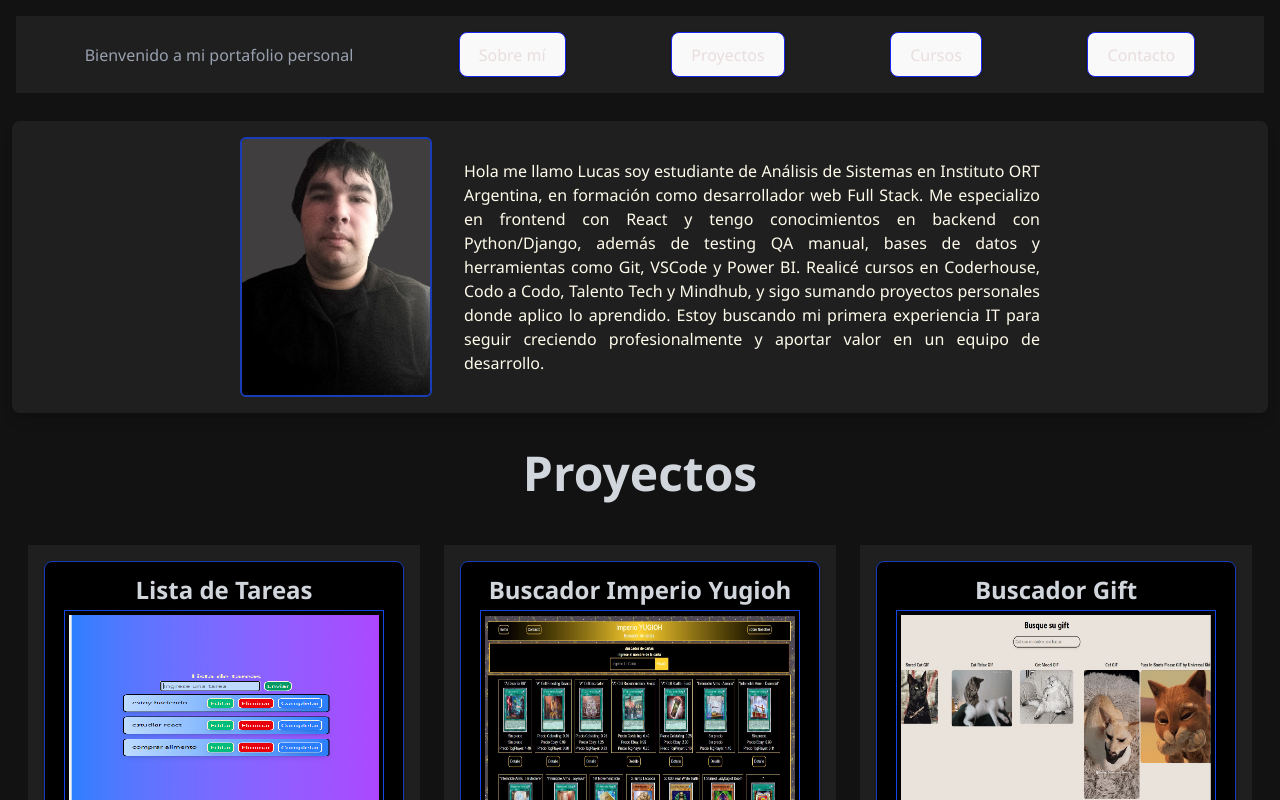
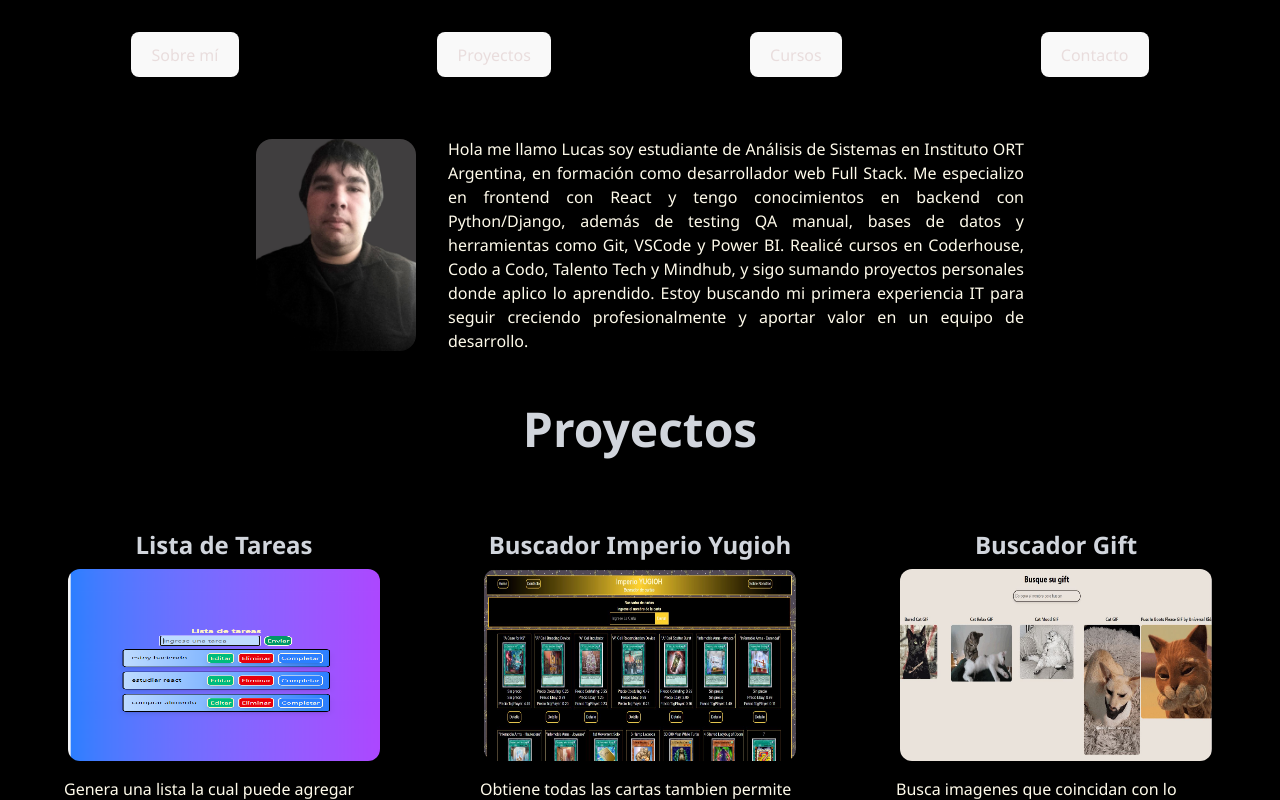
Before and after one commit to spawnew/Portafolio, a React (Vite) app: page / in a window 1280 px wide. Shown: the top 800 px of the page. Built offline with nearby package versions, Linux system fonts and the light colour scheme.

Commit message:
mejora de estilos

```diff
--- a/src/Componentes/Acerca.jsx
+++ b/src/Componentes/Acerca.jsx
@@ -4,11 +4,11 @@ import { motion } from 'framer-motion'
 const Acerca = () => {
     return (
         <section id="acerca">
-    <div className="flex flex-col md:flex-row items-center justify-center gap-8 m-3 p-4 bg-[#1f1f1f] text-white rounded-lg shadow-lg">
+    <div className="flex flex-col md:flex-row items-center justify-center gap-8 m-3 p-4  text-white rounded-lg shadow-lg">
 
 
 
-              <img className="rounded-md border-2 border-blue-800 w-48 h-65 object-cover"  src={foto} alt="foto-perfil"  />
+              <img className="rounded-2xl  w-40 h-53 object-cover"  src={foto} alt="foto-perfil"  />
 
 
               <motion.p initial={{  scale: 0.95 }}
--- a/src/Componentes/Contacto/Contacto.jsx
+++ b/src/Componentes/Contacto/Contacto.jsx
@@ -60,7 +60,7 @@ const Contacto = () => {
 
           <button
             type="submit"
-            className="bg-blue-700 hover:bg-blue-600 text-white px-4 py-2 rounded-md font-semibold transition-all"
+            className="bg-black border-2 border-b-blue-900 hover:bg-blue-600 text-white px-4 py-2 rounded-md font-semibold transition-all"
           >
             Enviar
           </button>
--- a/src/Componentes/Educacion/Edu.jsx
+++ b/src/Componentes/Educacion/Edu.jsx
@@ -7,7 +7,7 @@ const Edu = ({titulo,institucion,tecnologia="",fecha}) => {
       transition={{ type: 'spring', duration: 3 }}
       viewport={{ once: true, amount: 0.4 }}
 
-          className='p-2 bg-black border border-blue-800 rounded-lg shadow-md flex flex-col justify-center items-center hover:scale-105 o hover:shadow-lg w-90'>
+          className='p-2 bg-black  hover:border-blue-900 hover:border-2  hover:rounded-2xl  rounded-lg shadow-md flex flex-col justify-center items-center hover:scale-105 o hover:shadow-lg w-90'>
           <p className=' text-amber-50'>{ titulo}</p>
           <p className=' text-amber-50'>{institucion }</p>
           <p className=' text-amber-50'>{fecha }</p>
--- a/src/Componentes/Educacion/Educacion.jsx
+++ b/src/Componentes/Educacion/Educacion.jsx
@@ -15,7 +15,7 @@ const Educacion = () => {
                   <motion.div key={edu.id}    initial={{ opacity: 0, y: 100 }}
                   whileInView={{ opacity: 1, y: 0 }}
                   transition={{ type: 'spring', duration: 2 }}
-                  viewport={{ once: true, amount: 0.4 }} className='bg-[#1f1f1f] text-white p-4 mb-4 rounded-lg shadow-md  '>
+                  viewport={{ once: true, amount: 0.4 }} className=' text-white p-4 mb-4 rounded-lg shadow-md  '>
                       <Edu
                           titulo={edu.titulo}
                           institucion={edu.institucion}
--- a/src/Componentes/Footer/Footer.jsx
+++ b/src/Componentes/Footer/Footer.jsx
@@ -5,7 +5,7 @@ import github from '../../assets/github.jpeg'
 import cv from '../../assets/cv.JPG'
 const Footer = () => {
   return (
-    <div className=' flex justify-center items-center bg-[#1f1f1f] text-grey p-1'>
+    <div className=' flex justify-center items-center  text-grey p-1'>
       <Redes
         nombre="Github"
         link="https://github.com/spawnew"
--- a/src/Componentes/Navbar.jsx
+++ b/src/Componentes/Navbar.jsx
@@ -5,9 +5,9 @@ const Navbar = () => {
 
 
 
-<nav className="bg-[#121212] text-[#e0e0e0] p-4 z-50 w-full">
-<ul className="flex flex-col items-center gap-4 bg-[#1f1f1f] p-4 sm:flex-row sm:justify-around sm:gap-0">
-          <p className='text-center text-gray-400'>Bienvenido a mi portafolio personal</p>
+<nav className=" background-color: #010738; text-[#e0e0e0] p-4 z-50 w-full">
+<ul className="flex flex-col items-center gap-4  p-4 sm:flex-row sm:justify-around sm:gap-0">
+
 
           <motion.li
   initial={{ opacity: 0, y: 20 }}
@@ -15,7 +15,7 @@ const Navbar = () => {
   transition={{ type: 'spring', duration: 1.2 }}
   viewport={{ once: true, amount: 0.3 }}
 >
-  <button className="bg-blue-600 hover:bg-blue-700 transition duration-300 text-amber-50 py-2 px-4 rounded-md shadow">
+  <button className=" hover:bg-black border-b-blue-700 transition duration-300 text-amber-50 py-2 px-4 rounded-md shadow">
     <a href="#acerca" className="hover:text-blue-500">Sobre mí</a>
   </button>
 </motion.li>
@@ -26,7 +26,7 @@ const Navbar = () => {
   transition={{ type: 'spring', duration: 1.2 }}
   viewport={{ once: true, amount: 0.3 }}
 >
-  <button className="bg-blue-600 hover:bg-blue-700 transition duration-300 text-amber-50 py-2 px-4 rounded-md shadow">
+  <button className=" hover:bg-black border-b-blue-700 transition duration-300 text-amber-50 py-2 px-4 rounded-md shadow">
     <a href="#proyectos" className="hover:text-blue-500">Proyectos</a>
   </button>
         </motion.li>
@@ -36,7 +36,7 @@ const Navbar = () => {
   transition={{ type: 'spring', duration: 1.2 }}
   viewport={{ once: true, amount: 0.3 }}
 >
-  <button className="bg-blue-600 hover:bg-blue-700 transition duration-300 text-amber-50 py-2 px-4 rounded-md shadow">
+  <button className=" hover:bg-black border-b-blue-700 transition duration-300 text-amber-50 py-2 px-4 rounded-md shadow">
     <a href="#cursos" className="hover:text-blue-500">Cursos</a>
   </button>
 </motion.li>
@@ -47,7 +47,7 @@ const Navbar = () => {
   transition={{ type: 'spring', duration: 1.2 }}
   viewport={{ once: true, amount: 0.3 }}
 >
-  <button className="bg-blue-600 hover:bg-blue-700 transition duration-300  text-amber-50 py-2 px-4 rounded-md shadow">
+  <button className=" hover:bg-black border-b-blue-700 transition duration-300 text-amber-50 py-2 px-4 rounded-md shadow">
     <a href="#contacto" className="hover:text-blue-500">Contacto</a>
   </button>
 </motion.li>
--- a/src/Componentes/Proyecto/ProyectoCard.jsx
+++ b/src/Componentes/Proyecto/ProyectoCard.jsx
@@ -7,9 +7,9 @@ const ProyectoCard = ({titulo,descripcion,imagen,url,tecnologia}) => {
             transition={{ type: 'spring', duration: 3 }}
             viewport={{ once: true, amount: 0.4 }}
 
-     className='p-2 bg-black border border-blue-800 rounded-lg shadow-md flex flex-col justify-center items-center hover:scale-105 o hover:shadow-lg w-90'>
+     className='p-2 bg-black  hover:border-blue-900 hover:border-2  hover:rounded-2xl shadow-md flex flex-col justify-center items-center hover:scale-105 o hover:shadow-lg w-90'>
           <h2 className='text-2xl font-bold p-1 text-gray-300'> {titulo}</h2>
-          <img src={imagen} className='w-80 h-50 p-1 border-1 border-blue-700' alt="foto del proyecto"  />
+          <img src={imagen} className='w-80 h-50 p-1 rounded-2xl' alt="foto del proyecto"  />
           <p className='m-3 text-amber-50 '>{descripcion}</p>
           <p className='text-amber-50 '>{tecnologia}</p>
           <a href={url} className='text-blue-500 hover:underline'><p>Ver proyecto</p></a>
--- a/src/Componentes/Proyecto/Proyectos.jsx
+++ b/src/Componentes/Proyecto/Proyectos.jsx
@@ -18,7 +18,7 @@ const Proyectos = () => {
           {proyecto.map((proyecto) => (
      <motion.div
     initial={{scale:1}}
-   key={proyecto.id} className='bg-[#1f1f1f]   text-white p-4'>
+   key={proyecto.id} className='  text-white p-4'>
               <ProyectoCard
                   titulo={proyecto.title}
                   descripcion={proyecto.description}
--- a/src/index.css
+++ b/src/index.css
@@ -31,7 +31,7 @@ body {
   padding: 0;
   min-height: 100vh;
   flex-direction: column;
-  background-color: #121212;
+  background-color:black;
     color: #e0e0e0;
     font-family: 'Segoe UI', sans-serif;
 
@@ -50,15 +50,15 @@ button {
   font-size: 1em;
   font-weight: 500;
   font-family: inherit;
-  background-color:rgb(6, 6, 34);
+
   color:darkgray;
-  border: 1px solid #1924f3;
+
   cursor: pointer;
   transition: border-color 0.25s;
 
 }
 button:hover {
-  border-color: #646cff;
+  border-color: #030ff1;
 }
 button:focus,
 button:focus-visible {
```
